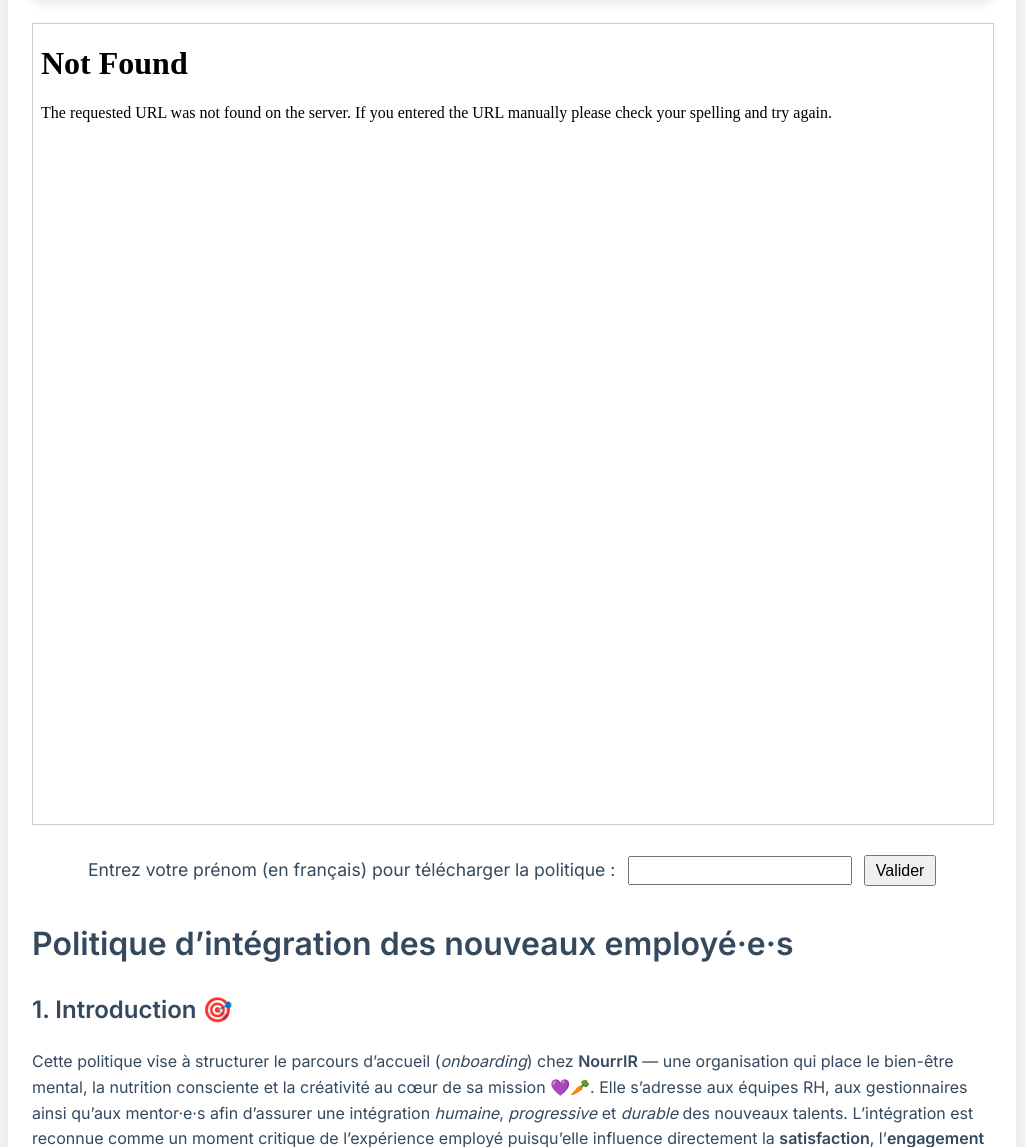
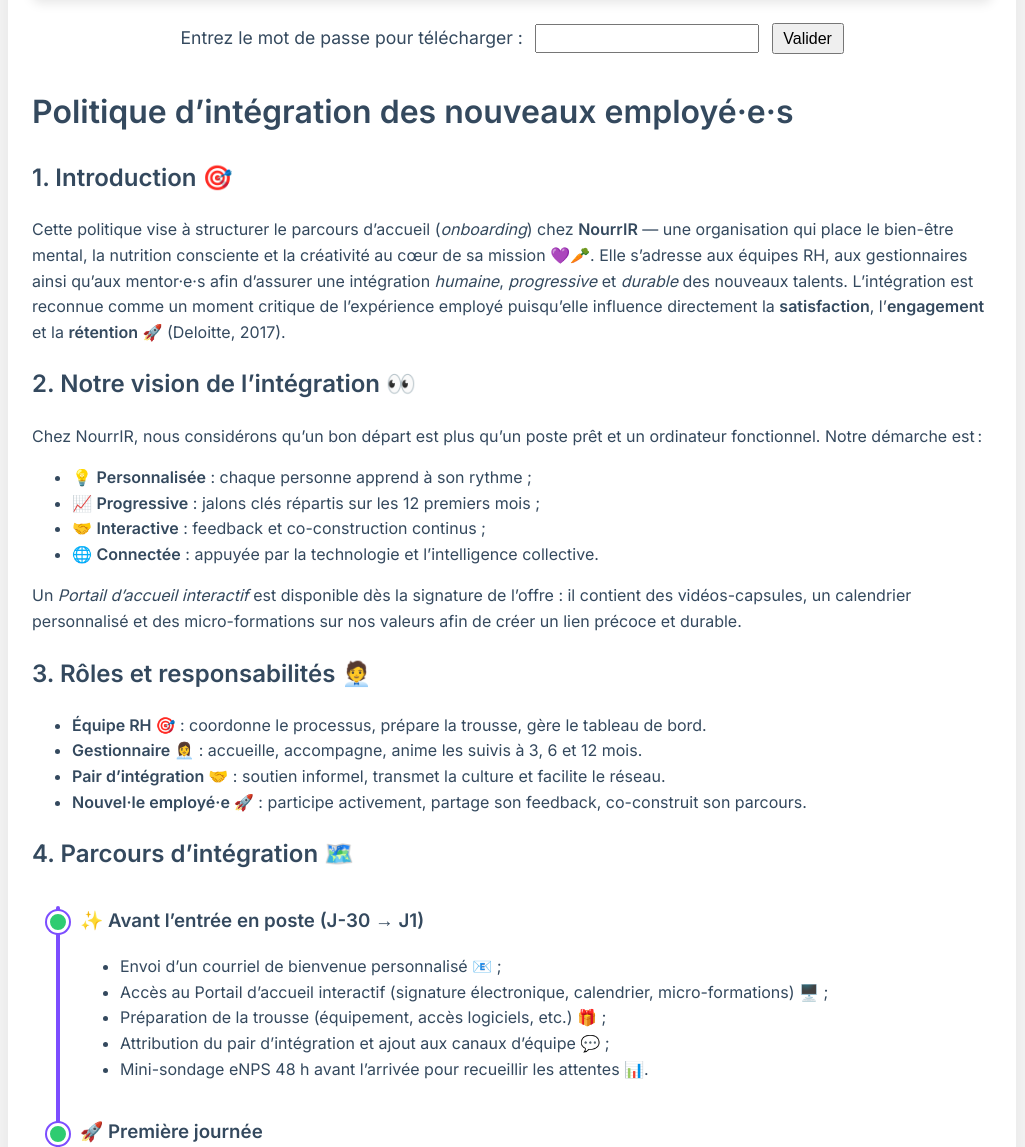
Before and after one commit to UdeM-Certificat-en-IA/REI1850_Nourrir_revamp, a Flask app: page /politique in a window 1280 px wide. Shown: the part 1033-2180 px from the top of the page, without its empty margins (128-1153 px from the left). Run offline with Flask 3, Linux system fonts and the light colour scheme.

Commit message:
remove PDF

```diff
--- a/templates/politique.html
+++ b/templates/politique.html
@@ -17,48 +17,28 @@
   </iframe>
 </div>
 
-<!-- PDF Embed -->
-<div class="pdf-container" style="width:100%; height:800px; margin-bottom:2em; text-align:center;">
-  <iframe src="{{ url_for('static', filename='assets/politique.pdf') }}" width="100%" height="100%" style="border:1px solid #ccc;">
-    Ce navigateur ne supporte pas l'affichage de PDFs intégrés. Vous pouvez le télécharger ici :
-    <a href="{{ url_for('static', filename='assets/politique.pdf') }}">Télécharger la politique d’intégration (PDF)</a>.
-  </iframe>
-</div>
-
-<!-- Protected Download Link via name verification -->
-<div id="name-verification" style="text-align:center; margin-bottom:2em;">
-  <label for="name-input" style="font-size:1.1em;">Entrez votre prénom (en français) pour télécharger la politique :</label>
-  <input id="name-input" type="text" style="margin:0 0.5em; padding:0.2em 0.4em; font-size:1em;" />
-  <button id="name-submit" style="padding:0.3em 0.6em; font-size:1em;">Valider</button>
-  <div id="name-error" style="color:red; font-size:0.9em; display:none; margin-top:0.5em;">Nom incorrect. Veuillez réessayer.</div>
+<div id="password-verification" style="text-align:center; margin-bottom:2em;">
+  <label for="password-input" style="font-size:1.1em;">Entrez le mot de passe pour télécharger :</label>
+  <input id="password-input" type="password" style="margin:0 0.5em; padding:0.2em 0.4em; font-size:1em;" />
+  <button id="password-submit" style="padding:0.3em 0.6em; font-size:1em;">Valider</button>
+  <div id="password-error" style="color:red; font-size:0.9em; display:none; margin-top:0.5em;">Mot de passe incorrect.</div>
 </div>
 <div id="download-section" style="text-align:center; margin-bottom:2em; display:none;">
   <a id="download-link" href="{{ url_for('static', filename='assets/politique.pdf') }}" download style="font-size:1.1em;">
     📄 Télécharger la politique d’intégration (PDF)
   </a>
 </div>
-
 <script>
 document.addEventListener('DOMContentLoaded', function() {
-  const submitBtn = document.getElementById('name-submit');
-  const nameInput = document.getElementById('name-input');
-  const errorDiv = document.getElementById('name-error');
+  const submitBtn = document.getElementById('password-submit');
+  const passwordInput = document.getElementById('password-input');
+  const errorDiv = document.getElementById('password-error');
   const downloadSection = document.getElementById('download-section');
-  let allowedNames = [];
-
-  fetch('{{ url_for("static", filename="assets/names.json") }}')
-    .then(response => response.json())
-    .then(data => {
-      allowedNames = data.names.map(n => n.toLowerCase());
-    })
-    .catch(err => console.error('Erreur lors du chargement de la liste des noms', err));
-
   submitBtn.addEventListener('click', function() {
-    const entered = nameInput.value.trim().toLowerCase();
-    if (allowedNames.includes(entered)) {
+    if (passwordInput.value === 'REI1850') {
       errorDiv.style.display = 'none';
       downloadSection.style.display = 'block';
-      nameInput.disabled = true;
+      passwordInput.disabled = true;
       submitBtn.disabled = true;
     } else {
       errorDiv.style.display = 'block';
```
